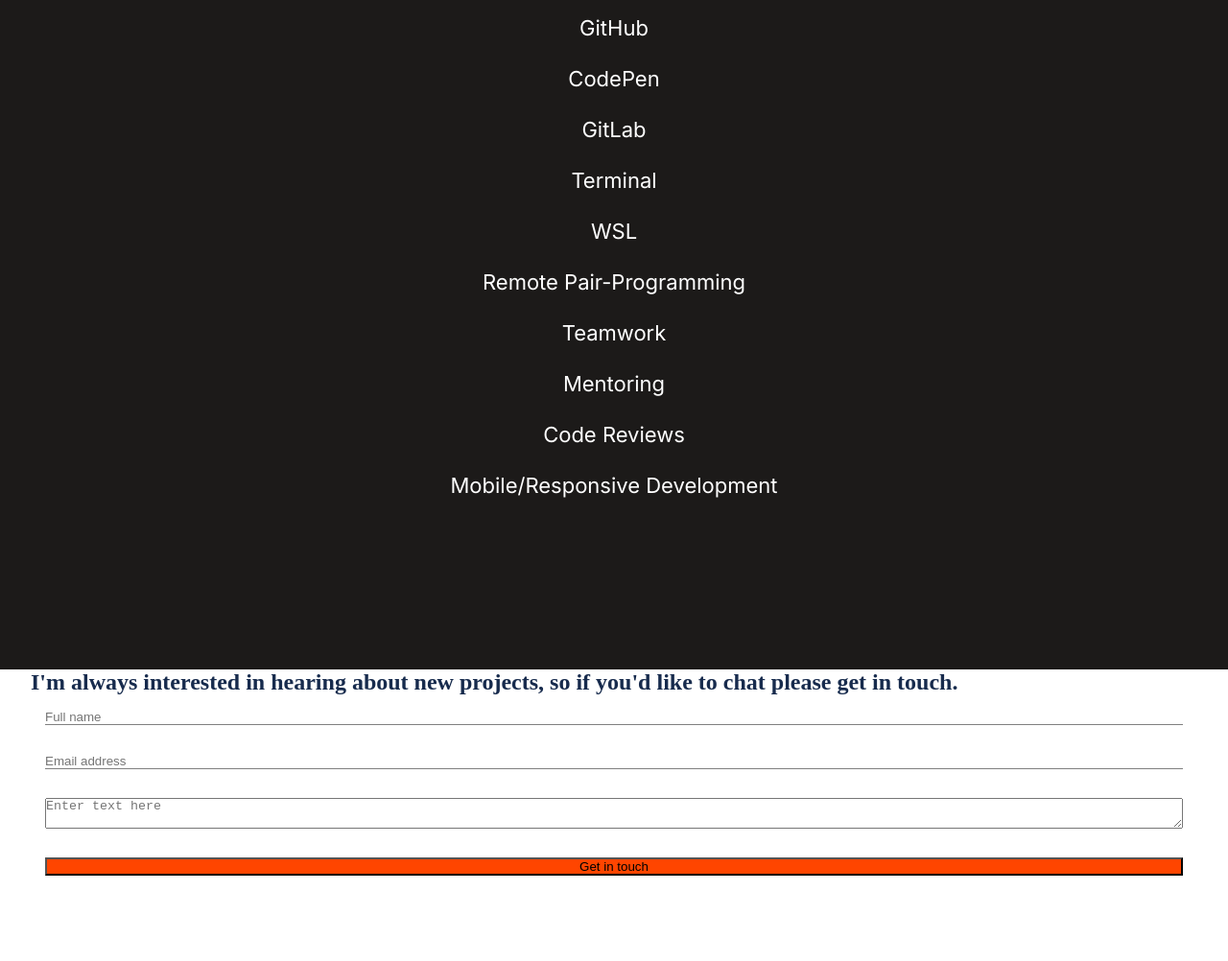
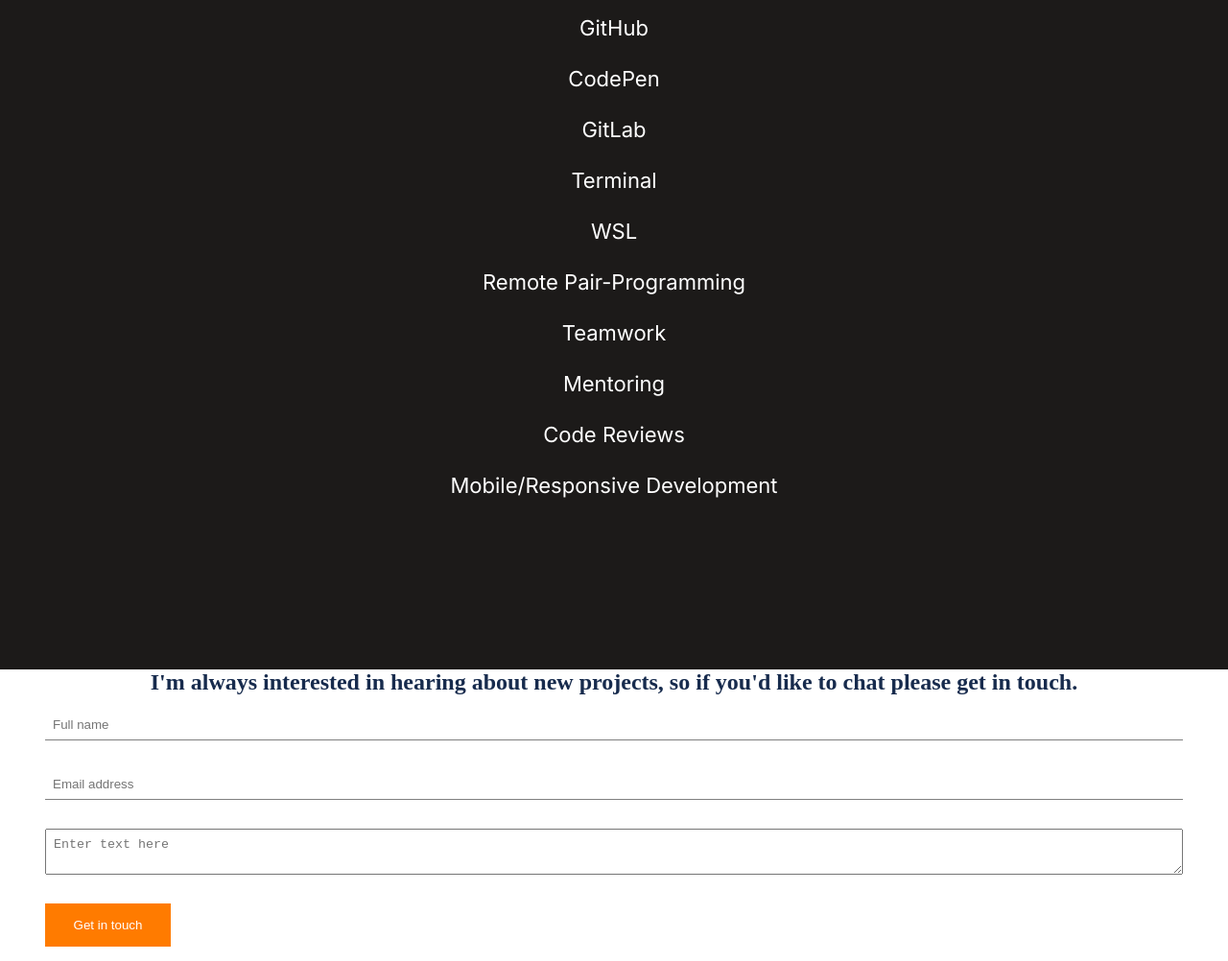
Before and after one commit to Gopxfs/CR-contact-form, a plain HTML site: page index.html in a window 1280 px wide. Shown: the part 6009-7011 px from the top of the page at 96% size. Before the commit the page ends 6937 px from the top, so only its background shows below. Drawn offline with Linux system fonts and the light colour scheme.

Commit message:
Implement requested changes

```diff
--- a/css/main.css
+++ b/css/main.css
@@ -335,6 +335,7 @@
 
 #contact-me h2 {
   color: #172b4d;
+  text-align: center;
 }
 
 #contact-me form {
@@ -347,10 +348,19 @@
 }
 
 #contact-me form button {
-  background-color: orangered;
+  color: #fff;
+  background-color: #ff7b00;
+  border: 0;
+  padding: 15px;
+  width: 131px
 }
 
 .contact-me-field {
   border: none;
   border-bottom: 1px solid grey;
+  padding: 8px;
 }
+
+#contact-me-message {
+  padding: 8px;
+}
```
